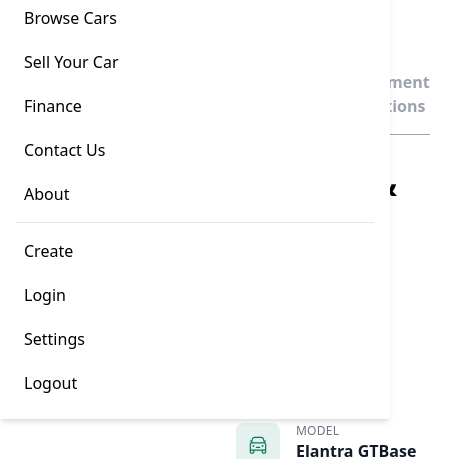
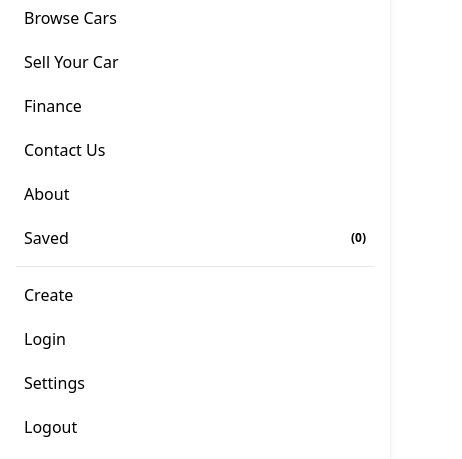
Before and after one commit to williamschidi/auto-crest, a React (Vite) app: page /cars/1 in a window 390 px wide. Both pictures are taken after a click on the button 365 px from the left and 30 px from the top of the page. Shown: the part 123-582 px from the top of the page, 462 px wide, since content can reach past the window. Built offline with nearby package versions, Linux system fonts and the light colour scheme; some icons are missing.

Commit message:
bug fix on car detail page

```diff
--- a/src/components/CarDetailsComponents/Details.jsx
+++ b/src/components/CarDetailsComponents/Details.jsx
@@ -11,7 +11,10 @@ function Details({ car }) {
 
   return (
     <>
-      <div className="flex justify-between items-center  text-base   border-b border-gray-400">
+      <div
+        className="flex justify-between items-center gap-2 sm:gap-0 text-base border-b
+      border-gray-400"
+      >
         <button
           onClick={() => setCurrentTab("features & specs")}
           className={`relative pb-4  ${currentTab === "features & specs" ? "text-primary font-bold" : "text-gray-400 font-semibold"}`}
--- a/src/globalComponents/NavigationBar.jsx
+++ b/src/globalComponents/NavigationBar.jsx
@@ -250,6 +250,23 @@ function NavigationBar() {
                   {item.label}
                 </motion.li>
               ))}
+              <motion.li
+                onClick={() => setMobileOpen(false)}
+                className="cursor-pointer px-2 py-2 rounded-md hover:bg-primary hover:text-white flex justify-between items-center"
+                whileHover={{ scale: 1.03 }}
+                transition={{ duration: 0.2 }}
+              >
+                <NavLink
+                  to="/saved-cars"
+                  className="w-full block"
+                  onClick={() => setMobileOpen(false)}
+                >
+                  Saved
+                </NavLink>
+                <span className="text-xs font-semibold">
+                  ({savedCars?.length})
+                </span>
+              </motion.li>
             </ul>
 
             {/* Account Section */}
--- a/src/pages/CarDetails.jsx
+++ b/src/pages/CarDetails.jsx
@@ -73,11 +73,11 @@ function CarDetails() {
         <WishList id={carId} />
       </div>
 
-      <div className="flex justify-between items-start gap-8 pt-6 w-full">
-        <div className="flex-[2] w-[45%]">
+      <div className="flex flex-col md:flex-row justify-between items-start gap-8 pt-6 w-full">
+        <div className="flex-[2] w-full md:w-1/2">
           <CarImageSlider car={car} />
         </div>
-        <div className="flex-[3] px-8 ">
+        <div className="flex-[3] px-0 md:px-8 ">
           <Details car={car} />
         </div>
       </div>
```
